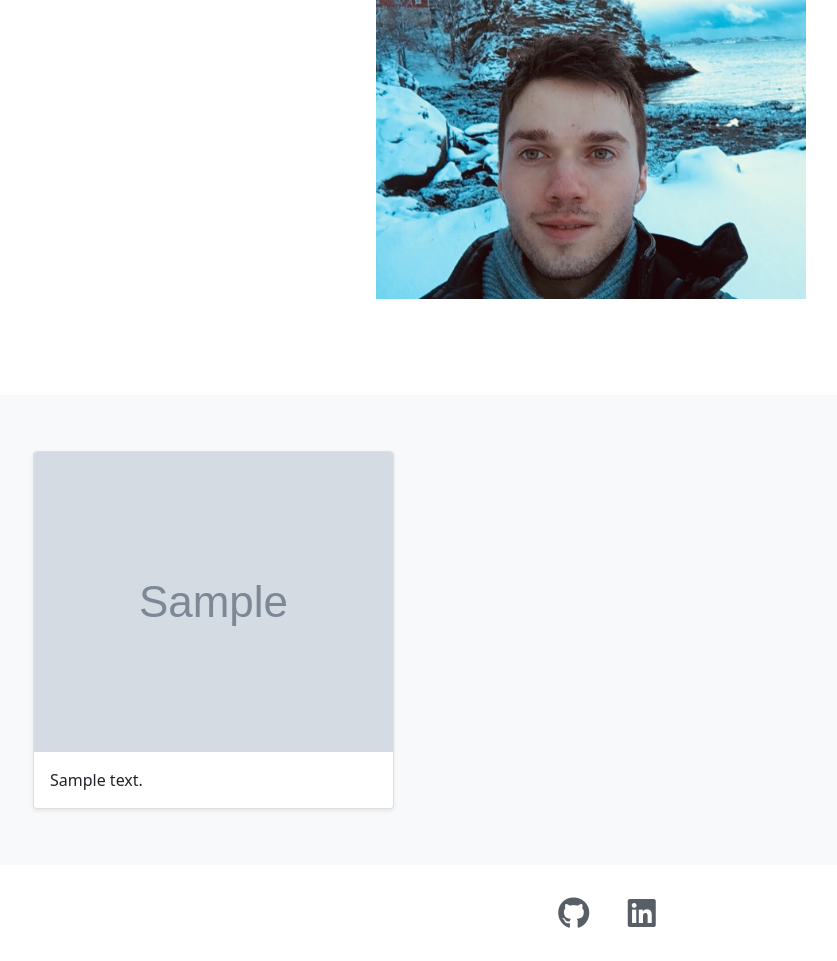
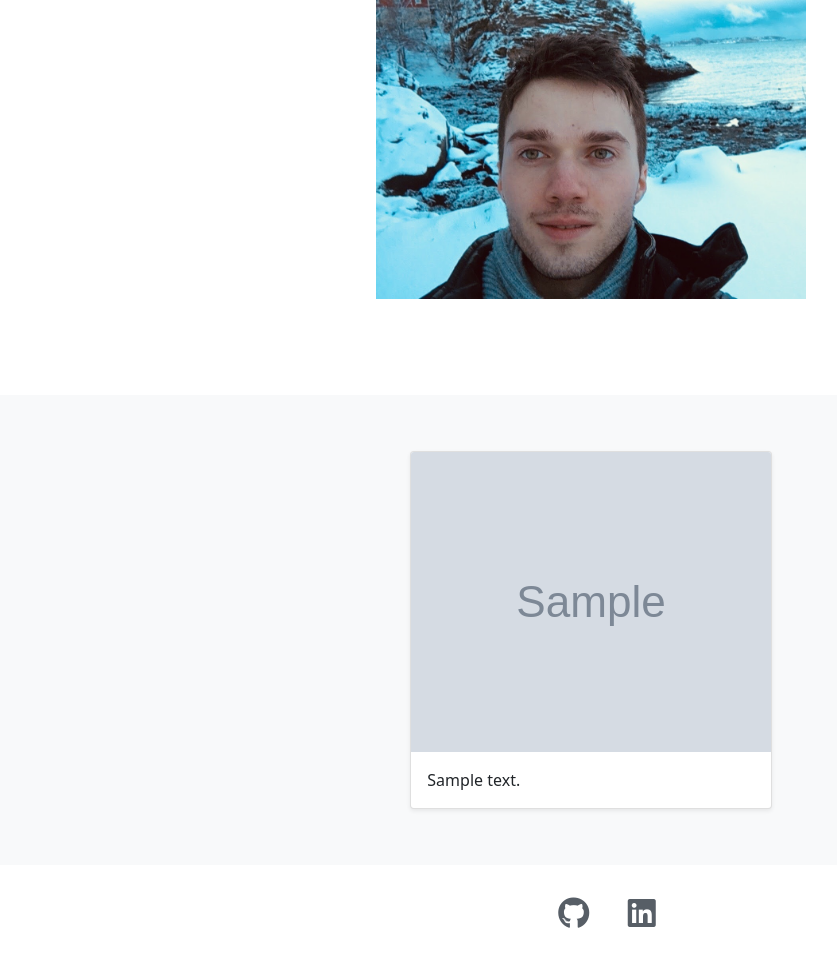
Before and after one commit to tomdrapala/portfolio, a Django app: template jobs/templates/jobs/home.html in a window 1280 px wide. Shown: the part 299-1260 px from the top of the page, without its empty margins (49-886 px from the left). Run offline with Django 3.2, Linux system fonts and the light colour scheme; the template is opened without the code that fills it: most values are stand-ins (such as "Sample title", 1, 10 or a date in 2020); grey boxes marked "Sample" are stand-in pictures; some libraries are stand-ins or nearby versions.

Commit message:
centered home.html content

```diff
--- a/jobs/templates/jobs/home.html
+++ b/jobs/templates/jobs/home.html
@@ -19,7 +19,7 @@
       <div class="row row-cols-1 row-cols-sm-2 row-cols-md-3 g-3">
 
         {% for job in jobs.all %}
-        <div class="col-custom col py-2">
+        <div class="container col-custom col py-2">
           <a class="job-link" href="{% url 'detail' job.id %}">
             <div class="card shadow-sm">
               <img class="card-img-top"  width="100%" height="300" src="{{ job.image.url }}">
```
